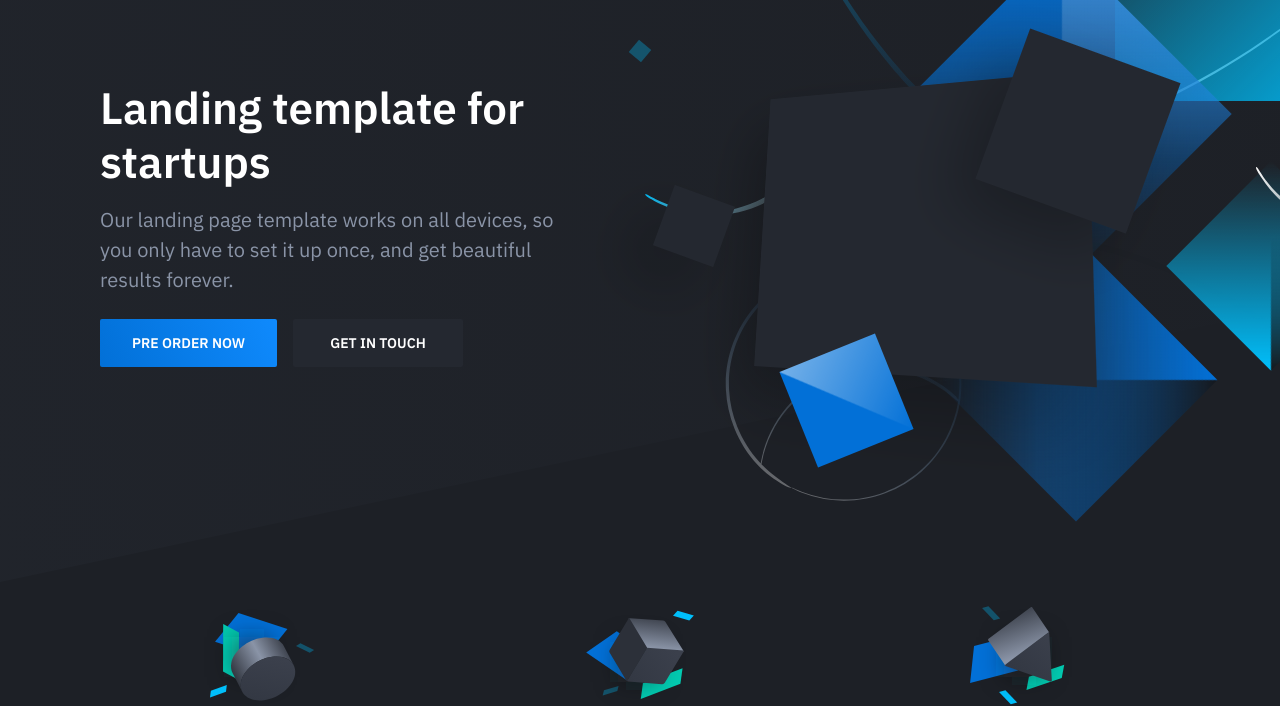
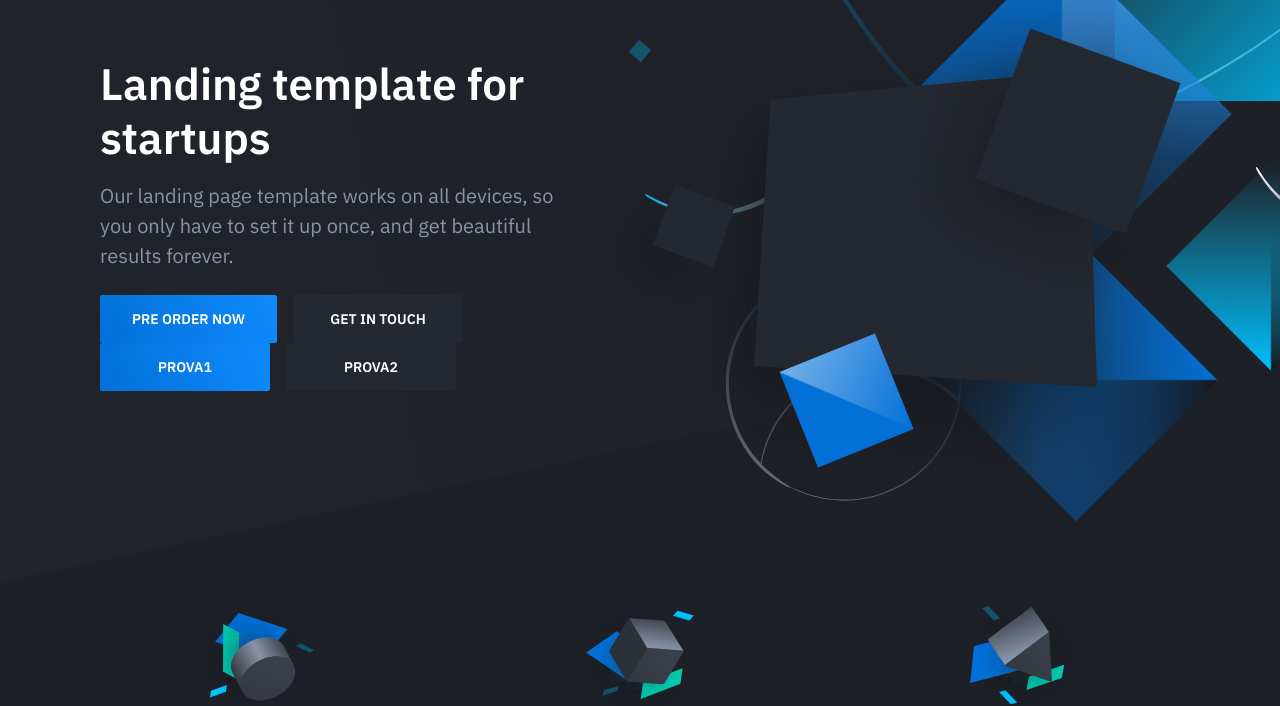
Before and after one commit to akmotta/landingdm2021, a plain HTML site: page index.html in a window 1280 px wide. Shown: the part 118-824 px from the top of the page. Drawn offline with nearby package versions, Linux system fonts and the light colour scheme.

Commit message:
Update index.html

```diff
--- a/index.html
+++ b/index.html
@@ -50,6 +50,7 @@ height="0" width="0" style="display:none;visibility:hidden"></iframe></noscript>
                                 to set it up once, and get beautiful results forever.</p>
                             <div class="hero-cta"><a class="button button-primary" href="preorder.html">Pre order
                                     now</a><a class="button" href="#">Get in touch</a></div>
+                            <div class="hero-cta"><a class="button button-primary" href="preorder.html">PROVA1</a><a class="button" href="#">PROVA2</a></div>
                         </div>
                         <div class="hero-figure anime-element">
                             <svg class="placeholder" width="528" height="396" viewBox="0 0 528 396">
```
